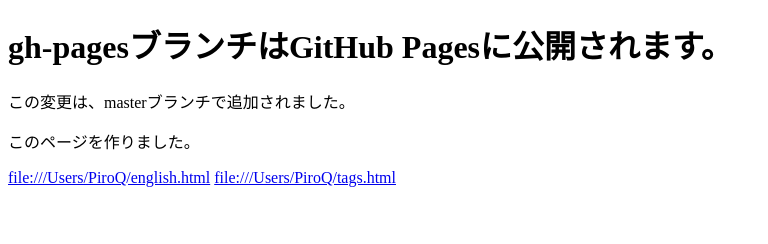
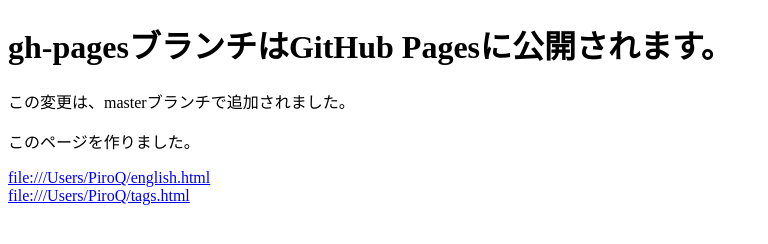
Before and after one commit to piroQ/git-study, a plain HTML site: page index.html in a window 1280 px wide. Shown: the whole page, without its empty margins (0-768 px from the left). Drawn offline with Linux system fonts and the light colour scheme.

Commit message:
段落を追加

```diff
--- a/index.html
+++ b/index.html
@@ -8,7 +8,7 @@
   <h1>gh-pagesブランチはGitHub Pagesに公開されます。</h1>
   <p>この変更は、masterブランチで追加されました。</p>
   <p>このページを作りました。</p>
-  <a href="file:///Users/PiroQ/english.html">file:///Users/PiroQ/english.html</a>
+  <a href="file:///Users/PiroQ/english.html">file:///Users/PiroQ/english.html</a><br>
   <a href="file:///Users/PiroQ/tags.html">file:///Users/PiroQ/tags.html</a>
 </body>
 </html>
```
Also changed, not shown: 1 other file.
